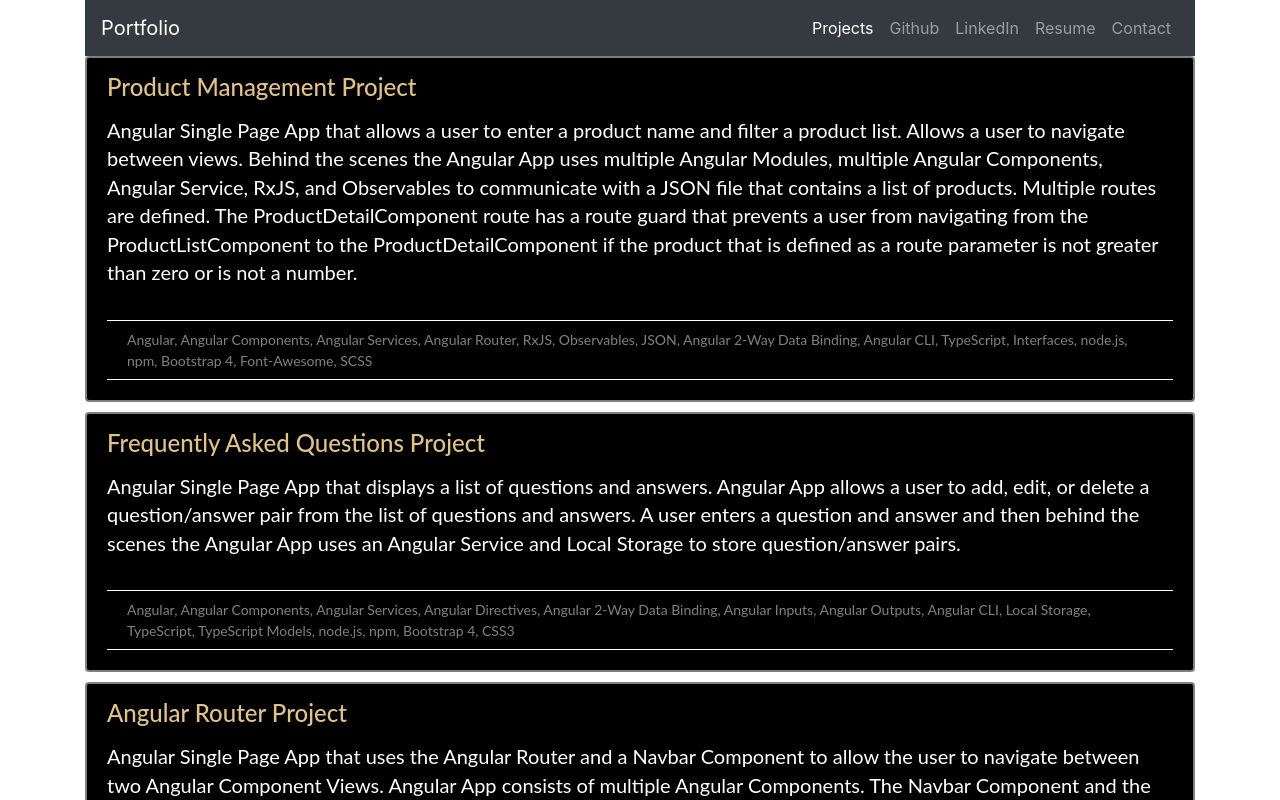
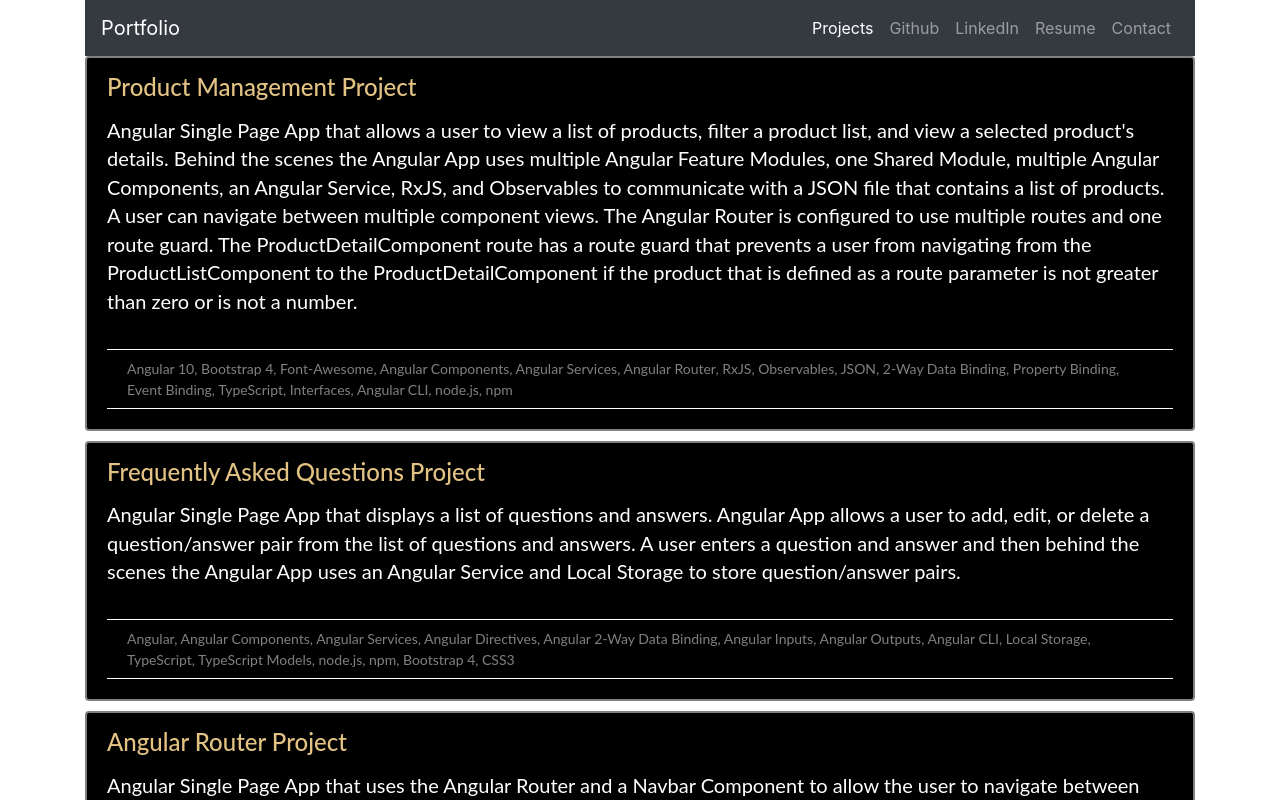
Before and after one commit to brookhutchinson/portfolio, an Angular app: page / in a window 1280 px wide. Shown: the top 800 px of the page. Built offline with nearby package versions, Linux system fonts and the light colour scheme.

Commit message:
Update project summary of APM Project Update project technology of APM Project

```diff
--- a/src/app/components/apm-project/apm-project.component.html
+++ b/src/app/components/apm-project/apm-project.component.html
@@ -8,14 +8,14 @@
           </h3><!-- /.card-title -->
 
           <div class="card-text project-summary">
-            Angular Single Page App that allows a user to enter a product name and filter a product list.  Allows a user to navigate between views. Behind the scenes the Angular App uses multiple Angular Modules, multiple Angular Components, Angular Service, RxJS, and Observables to communicate with a JSON file that contains a list of products. Multiple routes are defined. The ProductDetailComponent route has a route guard that prevents a user from navigating from the ProductListComponent to the ProductDetailComponent if the product that is defined as a route parameter is not greater than zero or is not a number.
+            Angular Single Page App that allows a user to view a list of products, filter a product list, and view a selected product's details. Behind the scenes the Angular App uses multiple Angular Feature Modules, one Shared Module, multiple Angular Components, an Angular Service, RxJS, and Observables to communicate with a JSON file that contains a list of products. A user can navigate between multiple component views. The Angular Router is configured to use multiple routes and one route guard. The ProductDetailComponent route has a route guard that prevents a user from navigating from the ProductListComponent to the ProductDetailComponent if the product that is defined as a route parameter is not greater than zero or is not a number.
           </div><!-- /.card-text project-summary -->
         </div><!-- /.card-header -->
 
         <div class="card-body">
           <ul class="list-group list-group-flush project-technology">
             <li class="list-group-item">
-              Angular, Angular Components, Angular Services, Angular Router, RxJS, Observables, JSON, Angular 2-Way Data Binding, Angular CLI, TypeScript, Interfaces, node.js, npm, Bootstrap 4, Font-Awesome, SCSS
+              Angular 10, Bootstrap 4, Font-Awesome, Angular Components, Angular Services, Angular Router, RxJS, Observables, JSON, 2-Way Data Binding, Property Binding, Event Binding, TypeScript, Interfaces, Angular CLI, node.js, npm
             </li>
           </ul>
         </div><!-- /.card-body -->
```
